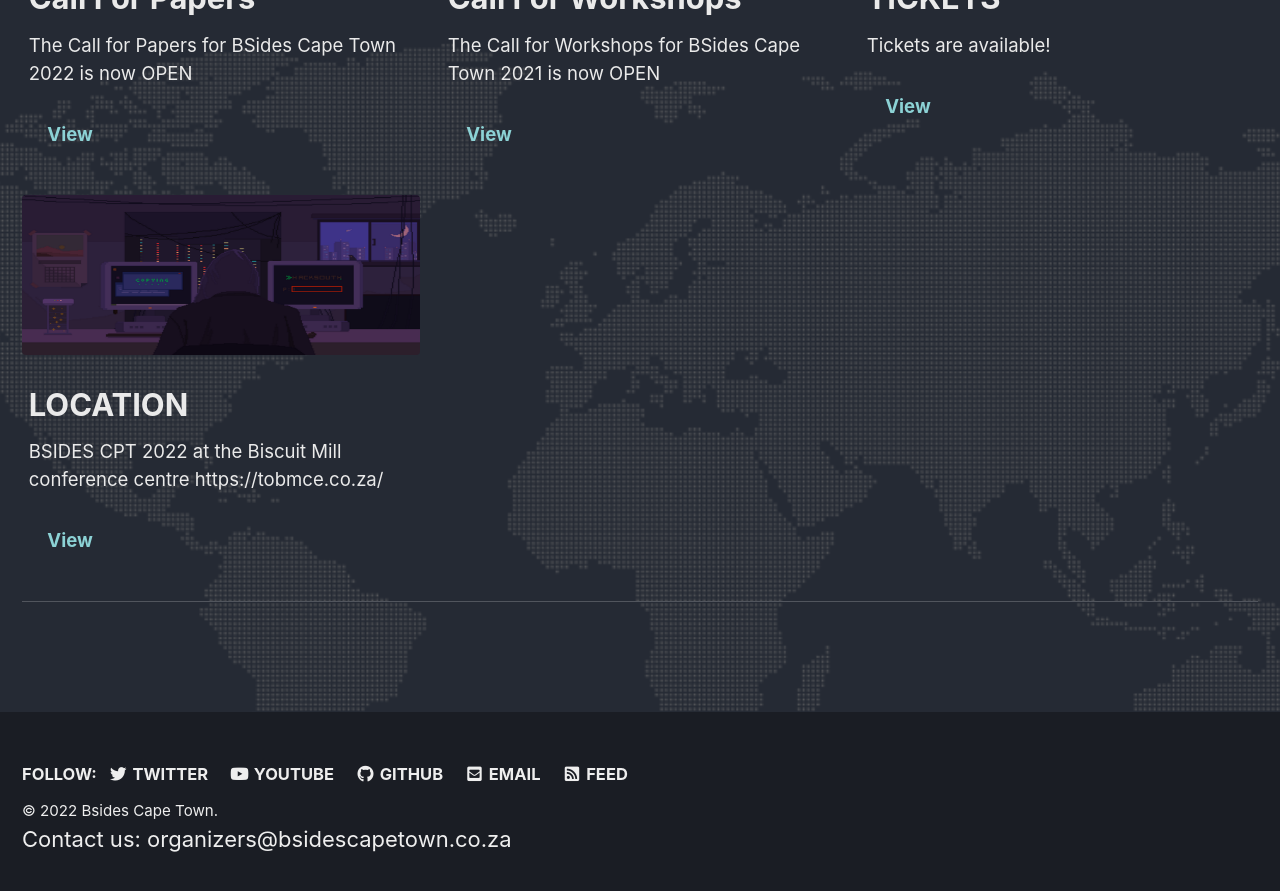
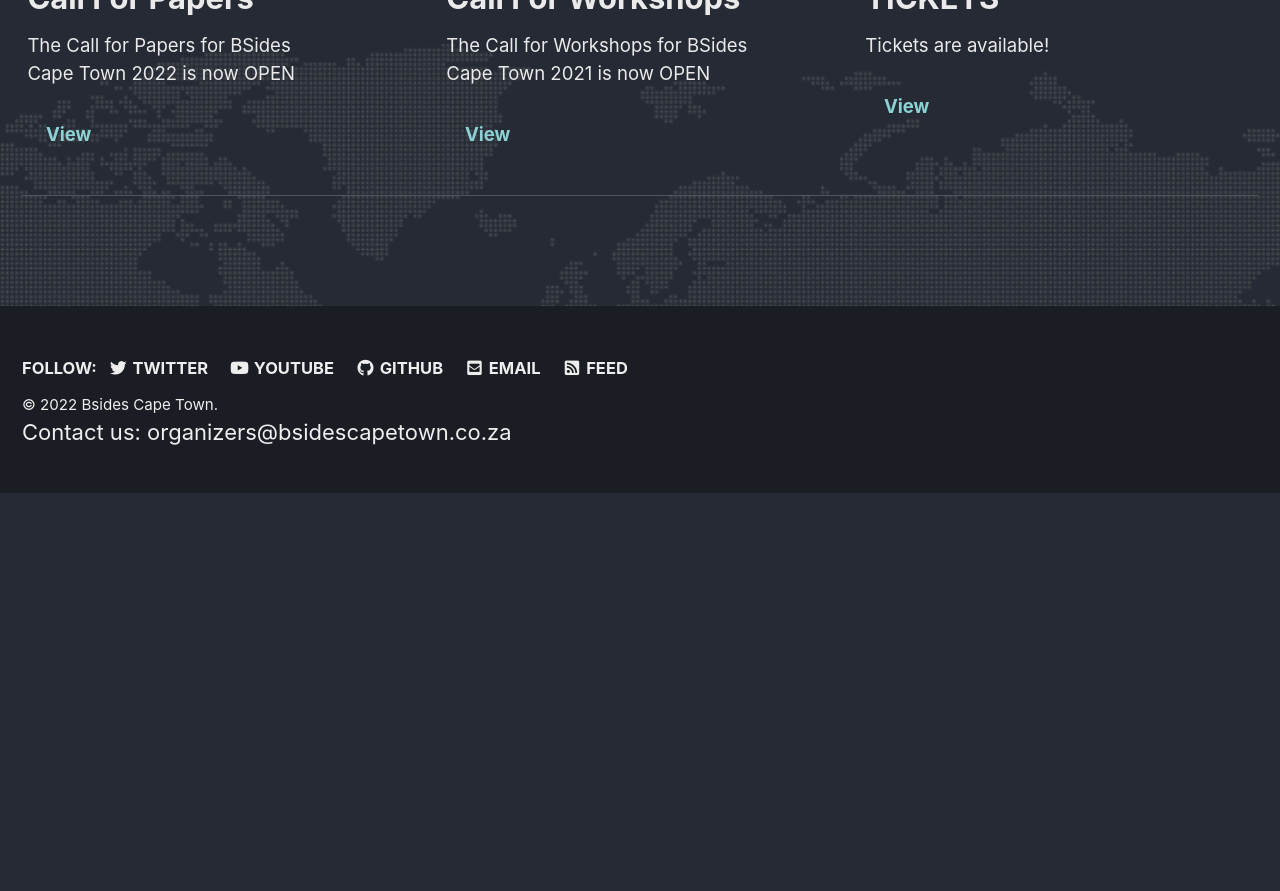
Before and after one commit to bsidescapetown/bsidescapetown.github.io, a Jekyll site: the page built from index.html, in a window 1280 px wide and 900 px high, scrolled down 890 px. Shown: the top 891 px of the window. Built offline with Jekyll 4.4.1, drawn with Linux system fonts in a browser that asks for light colours; cached includes are drawn as plain includes; the list of posts is cut into pages by our own code; after the commit the page ends 1383 px from its top, so only the background shows below that.

Commit message:
Fix image width

```diff
--- a/_includes/feature_row
+++ b/_includes/feature_row
@@ -9,7 +9,7 @@
 
   {% for f in feature_row %}
     <div class="feature__item{% if include.type %}--{{ include.type }}{% endif %}">
-      <div class="archive__item">
+      <div class="archive__item" style="width: 80%">
         {% if f.image_path %}
           <div class="archive__item-teaser">
             <img src="{{ f.image_path | relative_url }}" style="max-height: 160px;"
--- a/index.html
+++ b/index.html
@@ -17,11 +17,6 @@
     title: "TICKETS"
     excerpt: "Tickets are available!"
     url: https://qkt.io/M9YKVw
-  - image_path: /assets/images/hs3.png
-    alt: "location"
-    title: "LOCATION"
-    excerpt: "BSIDES CPT 2022 at the Biscuit Mill conference centre https://tobmce.co.za/"
-    url: /bsides-conf/2022/location
 sponsor_row:
 
 
```
